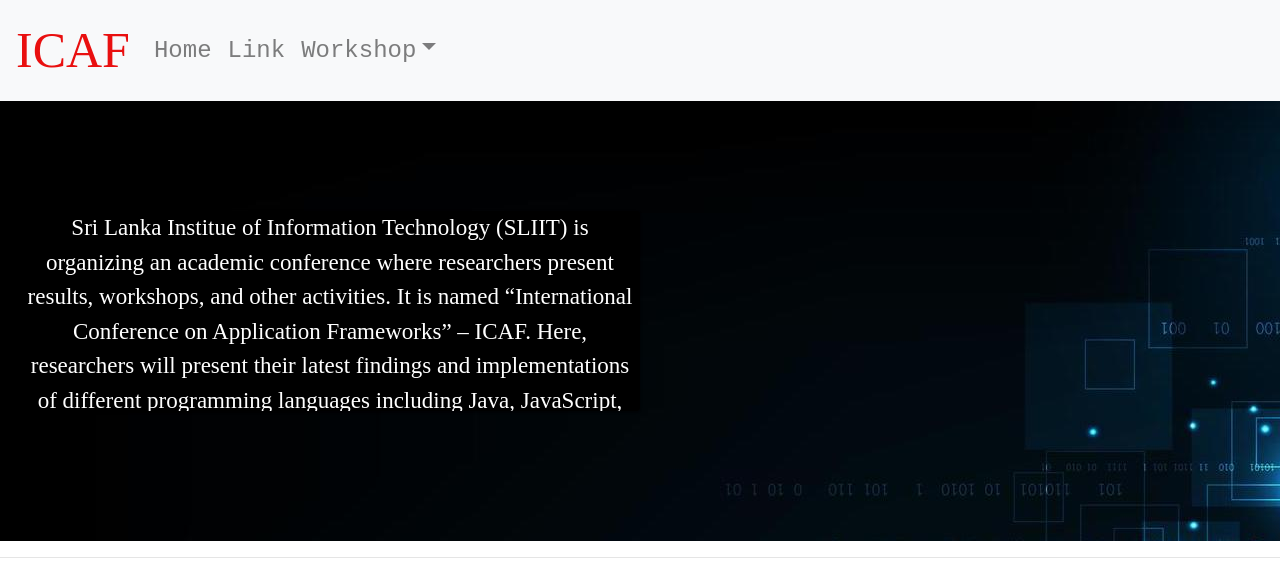
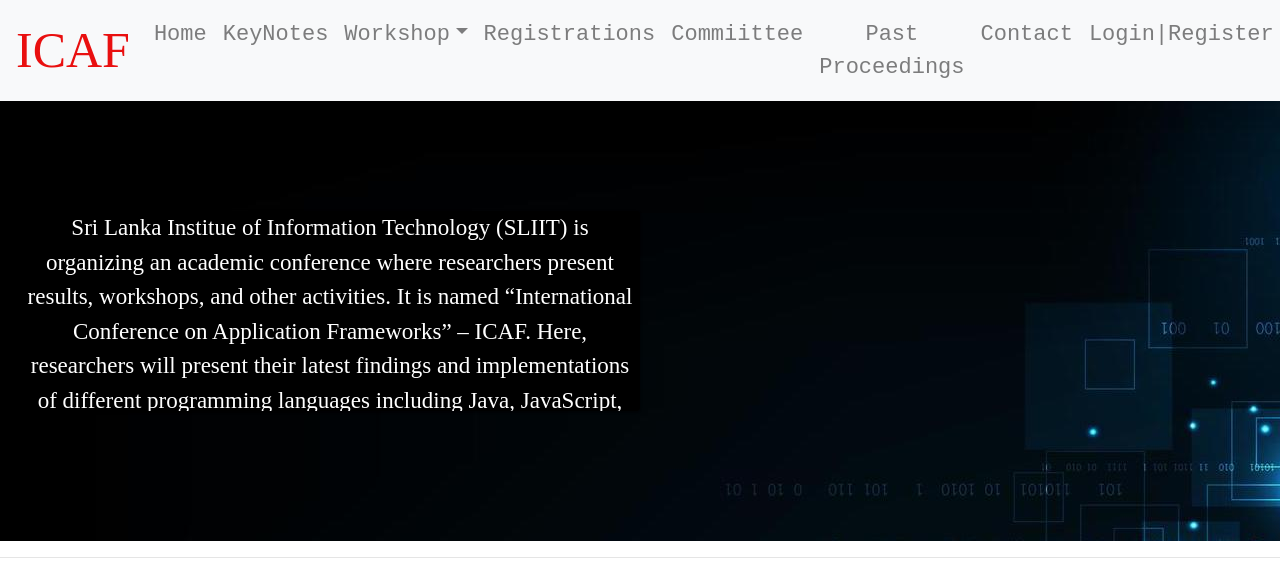
Before and after one commit to lahiruSanjeewa2971/AF-project-frontend, a React (Create React App) app: page / in a window 1280 px wide. Shown: the top 580 px of the page. Built offline with nearby package versions, Linux system fonts and the light colour scheme.

Commit message:
Do some changes 2

```diff
--- a/src/components/Header.js
+++ b/src/components/Header.js
@@ -1,8 +1,7 @@
 import React from "react";
 import "bootstrap/dist/css/bootstrap.css";
 import './CSSs/Header.css';
-import { DropdownButton } from "react-bootstrap";
-import {Navbar, Nav, NavDropdown, Form, FormControl, Button} from 'react-bootstrap';
+import {Navbar,  NavDropdown} from 'react-bootstrap';
 
 
 
--- a/src/components/NavBar.js
+++ b/src/components/NavBar.js
@@ -1,5 +1,5 @@
 import React from 'react';
-import {Navbar, Nav, NavDropdown, Form, FormControl, Button} from 'react-bootstrap';
+import {Navbar, Nav, NavDropdown} from 'react-bootstrap';
 import './CSSs/Header.css';
 
 export default function NavBar(){
@@ -11,13 +11,18 @@
             </a>
             <Navbar.Toggle aria-controls="basic-navbar-nav" />
             <Navbar.Collapse id="basic-navbar-nav">
-            <Nav className="mr-auto" style={{fontFamily: 'monospace', fontSize: '24px'}}>
+            <Nav className="mr-auto" style={{fontFamily: 'monospace', fontSize: '22px'}}>
                 <Nav.Link href="#home">Home</Nav.Link>
-                <Nav.Link href="#link">Link</Nav.Link>
+                <Nav.Link href="#link">KeyNotes</Nav.Link>
                 <NavDropdown title="Workshop" id="basic-nav-dropdown">
                     <NavDropdown.Item href="/registerworkshop">Register</NavDropdown.Item>
-                    <NavDropdown.Item href="#action/3.2">Workshops</NavDropdown.Item>
+                    <NavDropdown.Item href="#">Workshops</NavDropdown.Item>
                 </NavDropdown>
+                <Nav.Link href="#link">Registrations</Nav.Link>
+                <Nav.Link href="#link">Commiittee</Nav.Link>
+                <Nav.Link href="#link">Past Proceedings</Nav.Link>
+                <Nav.Link href="#link">Contact</Nav.Link>
+                <Nav.Link href="#link">Login|Register</Nav.Link>
             </Nav>
 
             </Navbar.Collapse>
```
